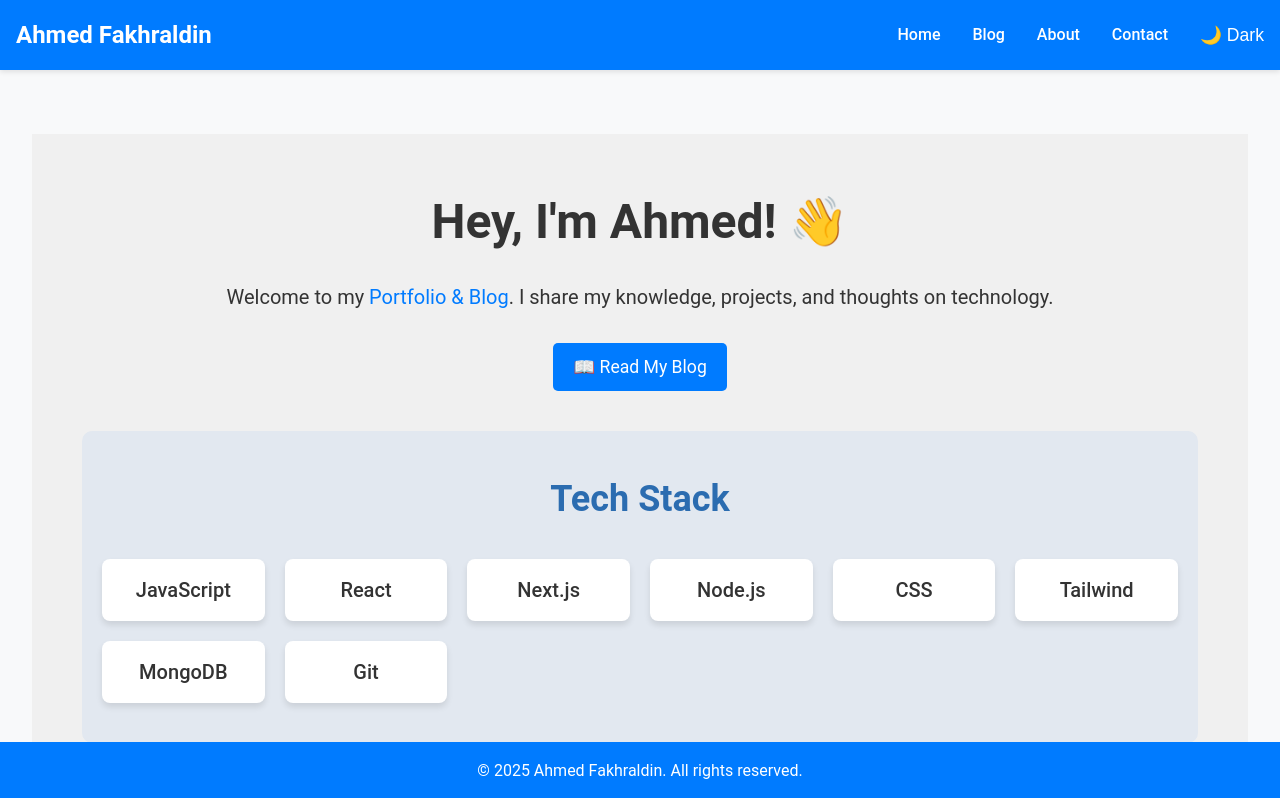
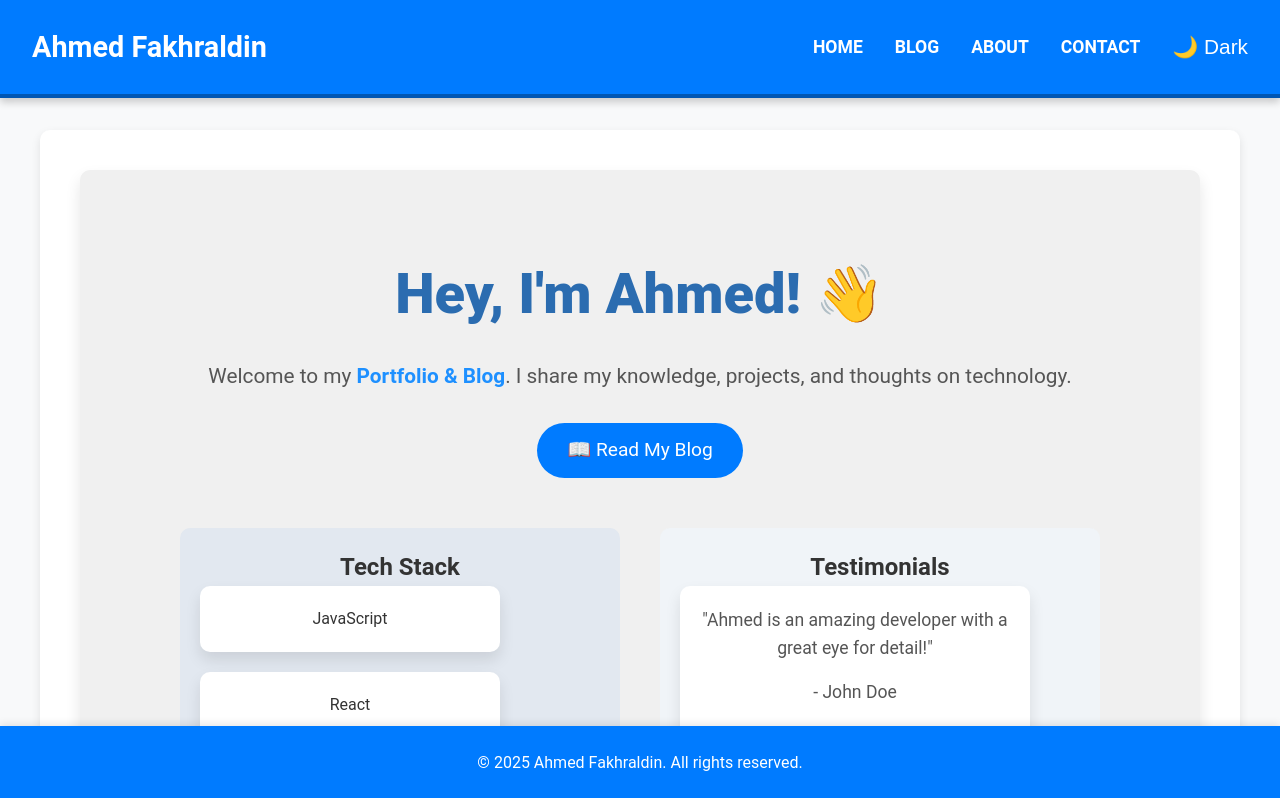
Before and after one commit to AhmedFakhr/my-portfolio-blog, a Next.js app in the folder my-potofolio-blog/: page /home in a window 1280 px wide. Shown: the top 798 px of the page. Built offline with nearby package versions, Linux system fonts and the light colour scheme.

Commit message:
2.1 Release

```diff
--- a/my-potofolio-blog/src/app/globals.css
+++ b/my-potofolio-blog/src/app/globals.css
@@ -7,6 +7,7 @@
     margin: 0;
     padding: 0;
     box-sizing: border-box;
+    transition: all 0.3s ease;
 }
 
 /* Body */
@@ -27,8 +28,9 @@ body {
 .header {
     background-color: #007bff;
     color: #fff;
-    padding: 1rem;
-    box-shadow: 0 2px 5px rgba(0, 0, 0, 0.1);
+    padding: 1.5rem 2rem;
+    box-shadow: 0 4px 8px rgba(0, 0, 0, 0.2);
+    border-bottom: 4px solid #0056b3;
 }
 
 .navbar {
@@ -38,7 +40,8 @@ body {
 }
 
     .navbar h1 {
-        font-size: 1.5rem;
+        font-size: 1.8rem;
+        font-weight: 700;
     }
 
 .nav-links {
@@ -49,21 +52,44 @@ body {
     .nav-links a {
         text-decoration: none;
         color: #fff;
-        font-weight: 500;
+        font-weight: 600;
+        font-size: 1.1rem;
+        text-transform: uppercase;
+        position: relative;
     }
+
+        .nav-links a::after {
+            content: '';
+            position: absolute;
+            bottom: -5px;
+            left: 0;
+            width: 100%;
+            height: 2px;
+            background-color: #f1f1f1;
+            transform: scaleX(0);
+            transition: transform 0.3s ease;
+        }
+
+        .nav-links a:hover::after {
+            transform: scaleX(1);
+        }
 
 .theme-toggle {
     background: transparent;
     border: none;
     color: #fff;
     cursor: pointer;
-    font-size: 1.1rem;
+    font-size: 1.3rem;
 }
 
 /* Main Content */
 .content {
     margin: 2rem auto;
-    padding: 2rem;
+    padding: 2.5rem;
+    max-width: 1200px;
+    background-color: #fff;
+    box-shadow: 0 4px 10px rgba(0, 0, 0, 0.1);
+    border-radius: 10px;
 }
 
 /* Footer */
@@ -71,16 +97,19 @@ body {
     background-color: #007bff;
     color: #fff;
     text-align: center;
-    padding: 1rem;
+    padding: 1.5rem;
     position: fixed;
     width: 100%;
     bottom: 0;
+    box-shadow: 0 -2px 8px rgba(0, 0, 0, 0.1);
 }
 
 /* Landing Page (Home) */
 .landing-home-container {
     text-align: center;
-    padding: 50px;
+    padding: 70px;
+    background-color: #f0f4f8;
+    border-radius: 10px;
 }
 
 .landing-home-container-dark {
@@ -88,63 +117,77 @@ body {
 }
 
 .landing-main-heading {
-    font-size: 2.5rem;
-    font-weight: bold;
+    font-size: 3rem;
+    font-weight: 900;
     margin-bottom: 1rem;
+    color: #2b6cb0;
 }
 
 .landing-intro-text {
-    font-size: 1.2rem;
+    font-size: 1.4rem;
     margin-bottom: 2rem;
+    color: #555;
 }
 
 .landing-cta-button {
-    padding: 10px 20px;
+    padding: 12px 25px;
     background-color: #007bff;
     color: #fff;
     text-decoration: none;
-    border-radius: 5px;
-    font-size: 1.1rem;
+    border-radius: 30px;
+    font-size: 1.2rem;
+    transition: background-color 0.3s ease, transform 0.2s ease;
 }
+
+    .landing-cta-button:hover {
+        background-color: #0056b3;
+        transform: scale(1.05);
+    }
 
 .landing-cta-button-dark {
     background-color: #333;
+    border-radius: 30px;
 }
 
 /* Home Page */
-.home-container {
+.hero-section {
+    padding: 80px;
+    background-color: #f0f0f0;
+    border-radius: 10px;
+    box-shadow: 0 8px 15px rgba(0, 0, 0, 0.1);
     text-align: center;
 }
 
-.hero-section {
-    padding: 50px;
-    background-color: #f0f0f0;
-}
-
 .home-title {
-    font-size: 2.5rem;
+    font-size: 3rem;
     margin-bottom: 1rem;
+    color: #2b6cb0;
 }
 
 .home-subtitle {
-    font-size: 1.2rem;
+    font-size: 1.3rem;
     margin-bottom: 2rem;
+    color: #555;
 }
 
 .highlight {
-    color: #007bff;
+    color: #1e90ff;
+    font-weight: bold;
 }
 
 .home-button {
-    padding: 10px 20px;
+    padding: 12px 30px;
     background-color: #007bff;
-    color: #fff;
+    color: white;
     text-decoration: none;
-    border-radius: 5px;
+    border-radius: 50px;
+    font-size: 1.2rem;
+    transition: background-color 0.3s ease, transform 0.3s ease;
 }
 
     .home-button:hover {
         background-color: #0056b3;
+        transform: scale(1.1);
     }
 
 /* About Page */
@@ -157,24 +200,29 @@ body {
 .about-content {
     display: flex;
     max-width: 1200px;
-    gap: 2rem;
+    gap: 3rem;
     align-items: center;
 }
 
 .profile-img {
-    width: 150px;
-    height: 150px;
+    width: 180px;
+    height: 180px;
     border-radius: 50%;
+    border: 4px solid #007bff;
+    box-shadow: 0 8px 15px rgba(0, 0, 0, 0.1);
 }
 
 .about-text h1 {
-    font-size: 2.5rem;
+    font-size: 3rem;
     margin-bottom: 1rem;
+    color: #007bff;
 }
 
 .about-text p {
     font-size: 1.2rem;
     margin-bottom: 1rem;
+    line-height: 1.8;
+    color: #555;
 }
 
 /* Blog Page */
@@ -184,45 +232,41 @@ body {
     padding: 2rem;
 }
 
-    .blog-container input {
-        padding: 10px;
-        width: 100%;
-        max-width: 500px;
-        margin-bottom: 1rem;
-        border-radius: 5px;
-        border: 1px solid #ddd;
-    }
-
 .blog-post {
     background-color: #fff;
     padding: 20px;
-    border-radius: 5px;
-    box-shadow: 0 2px 5px rgba(0, 0, 0, 0.1);
+    border-radius: 10px;
+    box-shadow: 0 4px 15px rgba(0, 0, 0, 0.1);
+    transition: transform 0.3s ease, box-shadow 0.3s ease;
 }
 
     .blog-post:hover {
-        box-shadow: 0 4px 10px rgba(0, 0, 0, 0.2);
+        transform: translateY(-8px);
+        box-shadow: 0 8px 25px rgba(0, 0, 0, 0.2);
     }
 
 .blog-title {
-    font-size: 1.8rem;
+    font-size: 2rem;
     color: #007bff;
-    font-weight: 500;
+    font-weight: 700;
+    margin-bottom: 1rem;
 }
 
 .blog-meta {
     color: #777;
-    font-size: 0.9rem;
+    font-size: 1rem;
+    margin-bottom: 1rem;
 }
 
 .blog-link {
     text-decoration: none;
-    font-weight: 500;
+    font-weight: 600;
     color: #007bff;
 }
 
     .blog-link:hover {
         text-decoration: underline;
+        color: #0056b3;
     }
 
 /* Blog Post Details */
@@ -230,16 +274,19 @@ body {
     max-width: 800px;
     margin: 0 auto;
     padding: 2rem;
+    background-color: #fff;
+    box-shadow: 0 4px 15px rgba(0, 0, 0, 0.1);
 }
 
     .blog-post-details h1 {
-        font-size: 2.5rem;
+        font-size: 3rem;
         margin-bottom: 1rem;
     }
 
     .blog-post-details p {
         font-size: 1.1rem;
         margin-bottom: 2rem;
+        line-height: 1.8;
     }
 
 /* Contact Page */
@@ -252,15 +299,16 @@ body {
 .contact-form {
     display: flex;
     flex-direction: column;
-    gap: 1rem;
+    gap: 1.5rem;
 }
 
     .contact-form input,
     .contact-form textarea {
-        padding: 10px;
-        border: 1px solid #ddd;
-        border-radius: 5px;
-        font-size: 1rem;
+        padding: 15px;
+        border: 2px solid #ddd;
+        border-radius: 10px;
+        font-size: 1.1rem;
+        transition: border-color 0.3s ease;
     }
 
     .contact-form textarea {
@@ -268,27 +316,30 @@ body {
     }
 
     .contact-form button {
-        padding: 10px 20px;
+        padding: 12px 25px;
         background-color: #007bff;
         color: white;
         border: none;
-        border-radius: 5px;
+        border-radius: 50px;
+        font-size: 1.1rem;
         cursor: pointer;
+        transition: background-color 0.3s ease, transform 0.3s ease;
     }
 
         .contact-form button:hover {
             background-color: #0056b3;
+            transform: scale(1.05);
         }
 
 .success-message {
     text-align: center;
     color: #28a745;
-    font-size: 1.2rem;
+    font-size: 1.4rem;
 }
 
 .error-message {
     color: #dc3545;
-    font-size: 0.9rem;
+    font-size: 1.1rem;
 }
 
 /* Dark Mode Overrides */
@@ -296,41 +347,16 @@ body.dark-mode .header {
     background-color: #333;
 }
 
-body.dark-mode .navbar {
-    color: #fff;
-}
-
-    body.dark-mode .navbar a {
-        color: #f1f1f1;
-    }
-
 body.dark-mode .landing-home-container {
     background-color: #121212;
-    color: #f1f1f1;
-}
-
-body.dark-mode .landing-main-heading,
-body.dark-mode .home-title,
-body.dark-mode .home-subtitle {
-    color: #333;
-}
-
-body.dark-mode .landing-intro-text {
-    color: #ddd;
 }
 
 body.dark-mode .landing-cta-button {
     background-color: #444;
-    color: #fff;
-}
-
-body.dark-mode .highlight {
-    color: #1e90ff;
 }
 
 body.dark-mode .home-button {
     background-color: #444;
-    color: #fff;
 }
 
 body.dark-mode .blog-post {
@@ -343,6 +369,11 @@ body.dark-mode .blog-link {
     color: #1e90ff;
 }
 
+body.dark-mode .testimonial-card {
+    background-color: #444;
+    color: #f1f1f1;
+}
+
 body.dark-mode .contact-form input,
 body.dark-mode .contact-form textarea {
     background-color: #333;
@@ -352,155 +383,171 @@ body.dark-mode .contact-form textarea {
 
 body.dark-mode .contact-form button {
     background-color: #444;
-    color: #fff;
 }
 
 /* Hero Section */
 .hero-section {
-    padding: 50px;
+    padding: 80px;
     text-align: center;
+    background-color: #f0f0f0;
+    box-shadow: 0 8px 15px rgba(0, 0, 0, 0.1);
+    border-radius: 10px;
 }
 
     .hero-section h1 {
-        font-size: 3rem;
-        font-weight: bold;
+        font-size: 3.5rem;
+        font-weight: 900;
         margin-bottom: 20px;
+        color: #2b6cb0;
     }
 
     .hero-section p {
-        font-size: 1.25rem;
+        font-size: 1.3rem;
         margin-bottom: 30px;
+        color: #555;
     }
 
     .hero-section a {
         display: inline-block;
-        padding: 10px 20px;
-        font-size: 1.1rem;
-        border-radius: 5px;
+        padding: 12px 30px;
+        font-size: 1.2rem;
+        border-radius: 50px;
         background-color: #007bff;
         color: #fff;
         text-decoration: none;
-        transition: background-color 0.3s ease;
+        transition: background-color 0.3s ease, transform 0.3s ease;
     }
 
         .hero-section a:hover {
             background-color: #0056b3;
+            transform: scale(1.05);
         }
+
+/* Container for Skills and Testimonials */
+.skills-testimonials-container {
+    display: flex;
+    justify-content: space-between;
+    gap: 40px;
+    flex-wrap: wrap;
+    padding: 50px 20px;
+}
 
 /* Skills Section */
 .skills-container {
-    padding: 40px 20px;
-    text-align: center;
+    flex:1;
+    padding: 20px;
     background-color: #e2e8f0;
     border-radius: 10px;
-    margin-top: 40px;
-}
-
-.skills-title {
-    font-size: 2.25rem;
-    font-weight: 700;
-    color: #2b6cb0;
-    margin-bottom: 30px;
-}
-
-.skills-grid {
-    display: grid;
-    grid-template-columns: repeat(auto-fill, minmax(150px, 1fr));
-    gap: 20px;
 }
 
 .skill-card {
     background-color: #fff;
-    padding: 15px;
-    border-radius: 8px;
-    box-shadow: 0 4px 6px rgba(0, 0, 0, 0.1);
-    font-size: 1.25rem;
-    font-weight: 500;
+    padding: 20px;
+    border-radius: 10px;
+    box-shadow: 0 8px 15px rgba(0, 0, 0, 0.1);
+    max-width: 300px;
     text-align: center;
-    transition: transform 0.3s, box-shadow 0.3s;
+    transition: transform 0.3s ease, box-shadow 0.3s ease;
+    margin-bottom: 20px;
 }
 
     .skill-card:hover {
-        transform: translateY(-8px);
-        box-shadow: 0 10px 15px rgba(0, 0, 0, 0.2);
+        transform: translateY(-10px);
+        box-shadow: 0 8px 25px rgba(0, 0, 0, 0.2);
+    }
+
+    .skill-card img {
+        width: 80px;
+        height: 80px;
+        margin-bottom: 20px;
+    }
+
+    .skill-card h3 {
+        font-size: 1.5rem;
+        margin-bottom: 10px;
+        color: #007bff;
+    }
+
+    .skill-card p {
+        color: #555;
+    }
+
+/* Dark Mode for Skills Section */
+body.dark-mode .skills-container {
+    background-color: #333;
+}
+
+body.dark-mode .skill-card {
+    background-color: #444;
+    color: #f1f1f1;
+}
+
+    body.dark-mode .skill-card:hover {
+        box-shadow: 0 8px 25px rgba(255, 255, 255, 0.2);
+    }
+
+    body.dark-mode .skill-card h3 {
+        color: #1e90ff;
+    }
+
+    body.dark-mode .skill-card p {
+        color: #f1f1f1;
     }
 
 /* Testimonials Section */
 .testimonials-container {
-    max-width: 800px;
-    margin: 0 auto;
-    padding: 40px;
+    flex: 1;
+    padding: 20px;
+    background-color: #f0f4f8;
+    border-radius: 10px;
 }
 
-    .testimonials-container h2 {
-        font-size: 2.25rem;
-        font-weight: 700;
-        color: #2b6cb0;
-        margin-bottom: 20px;
-    }
-
 .testimonial-card {
-    background-color: #f4f4f4;
+    background-color: #fff;
+    padding: 20px;
     border-radius: 10px;
-    padding: 20px;
-    box-shadow: 0 4px 6px rgba(0, 0, 0, 0.1);
-    transition: transform 0.3s, box-shadow 0.3s;
+    box-shadow: 0 8px 15px rgba(0, 0, 0, 0.1);
+    max-width: 350px;
+    transition: transform 0.3s ease, box-shadow 0.3s ease;
+    margin-bottom: 20px;
 }
 
     .testimonial-card:hover {
         transform: translateY(-10px);
-        box-shadow: 0 10px 15px rgba(0, 0, 0, 0.2);
+        box-shadow: 0 8px 25px rgba(0, 0, 0, 0.2);
     }
 
-    .testimonial-card blockquote {
-        font-size: 1.2rem;
-        font-style: italic;
+    .testimonial-card p {
+        font-size: 1.1rem;
         color: #555;
+        margin-bottom: 1rem;
     }
 
-    .testimonial-card .author {
-        font-size: 1.1rem;
+    .testimonial-card span {
         font-weight: bold;
         color: #007bff;
     }
 
-/* Dark Mode Styles for Skills Section */
-body.dark-mode .skills-container {
-    background-color: #333; /* Dark background */
-}
-
-body.dark-mode .skills-title {
-    color: #f1f1f1; /* Light text */
-}
-
-body.dark-mode .skill-card {
-    background-color: #444; /* Dark background for cards */
-    color: #f1f1f1; /* Light text */
-}
-
-    body.dark-mode .skill-card:hover {
-        transform: translateY(-8px);
-        box-shadow: 0 10px 15px rgba(0, 0, 0, 0.3);
-    }
-
-    /* Dark Mode Styles for Testimonials Section */
+/* Dark Mode for Testimonials Section */
 body.dark-mode .testimonials-container {
-    background-color: #333; /* Dark background */
-}
-
-body.dark-mode .testimonials-container h2 {
-    color: #f1f1f1; /* Light text */
+    background-color: #121212;
 }
 
 body.dark-mode .testimonial-card {
-    background-color: #444; /* Dark background for cards */
-    color: #f1f1f1; /* Light text */
+    background-color: #333;
+    color: #f1f1f1;
+    box-shadow: 0 8px 15px rgba(0, 0, 0, 0.2);
 }
 
-body.dark-mode .testimonial-card blockquote {
-    color: #ddd; /* Lighter color for the quote */
-}
+    body.dark-mode .testimonial-card:hover {
+        transform: translateY(-10px);
+        box-shadow: 0 8px 25px rgba(255, 255, 255, 0.2);
+    }
 
-body.dark-mode .testimonial-card .author {
-    color: #1e90ff; /* Lighter blue for the author */
-}
+    body.dark-mode .testimonial-card p {
+        color: #f1f1f1;
+    }
+
+    body.dark-mode .testimonial-card span {
+        color: #1e90ff;
+    }
--- a/my-potofolio-blog/src/app/home/page.js
+++ b/my-potofolio-blog/src/app/home/page.js
@@ -12,8 +12,10 @@ export default function HomePage() {
                     I share my knowledge, projects, and thoughts on technology.
                 </p>
                 <a href="/blog" className="home-button">📖 Read My Blog</a>
+                <div class="skills-testimonials-container">
                 <Skills />
-                <Testimonials />
+                    <Testimonials />
+                </div>
             </div>
         </div>
     );
--- a/my-potofolio-blog/src/components/Testimonials.js
+++ b/my-potofolio-blog/src/components/Testimonials.js
@@ -3,6 +3,7 @@ export default function Testimonials() {
     const testimonials = [
         { name: "John Doe", feedback: "Ahmed is an amazing developer with a great eye for detail!" },
         { name: "Jane Smith", feedback: "His work is top-notch, and he always delivers on time." },
+        { name: "Michael Brown", feedback: "Fantastic experience working with Ahmed on multiple projects!" },
         { name: "Michael Brown", feedback: "Fantastic experience working with Ahmed on multiple projects!" },
     ];
 
```
